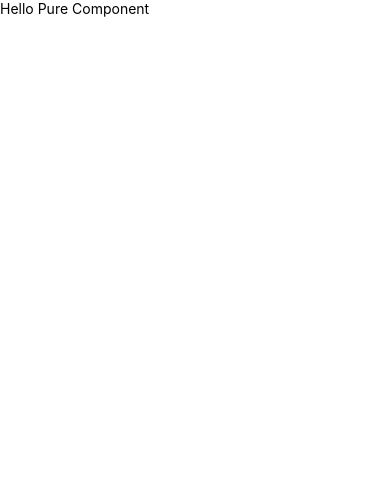
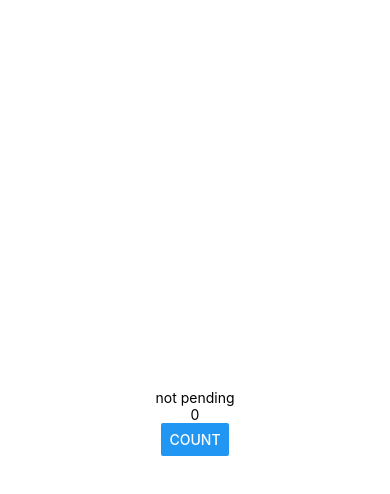
Before and after one commit to codePradeep/ReactNative, a React Native app: screen / in a window 390 px wide. Shown: the top 494 px of the page. Built offline with nearby package versions, Linux system fonts and the light colour scheme.

Commit message:
addded the Hooks

```diff
--- a/App.tsx
+++ b/App.tsx
@@ -18,46 +18,20 @@ import {
   useColorScheme,
   View,
 } from 'react-native';
+import ImprativeHandleHook from './app/viewModel/useImprativeHandleHook';
+import UseTransitionHook from './app/viewModel/UseTransitionHook';
 
 
 
-// const App = () => {
+const App = () => {
 
 
-//   return (
-//     <SafeAreaView style={{flex:1}}>
+  return (
+    <SafeAreaView style={{flex:1}}>
+      <UseTransitionHook />
+    </SafeAreaView>
+  );
+};
 
-//     </SafeAreaView>
-//   );
-// };
-
-class App extends React.PureComponent{
-  render(){
-     return (<SafeAreaView
-     style={{flex:1}}>
-      <Text>Hello Pure Component</Text>
-
-     </SafeAreaView>)
-  }
-}
-
-const styles = StyleSheet.create({
-  sectionContainer: {
-    marginTop: 32,
-    paddingHorizontal: 24,
-  },
-  sectionTitle: {
-    fontSize: 24,
-    fontWeight: '600',
-  },
-  sectionDescription: {
-    marginTop: 8,
-    fontSize: 18,
-    fontWeight: '400',
-  },
-  highlight: {
-    fontWeight: '700',
-  },
-});
 
 export default App;
--- /dev/null
+++ b/app/viewModel/UseTransitionHook.tsx
@@ -0,0 +1,25 @@
+import React, { forwardRef, useImperativeHandle, useRef, useState, useTransition } from "react";
+import { ActivityIndicator, Button, SafeAreaView, Text, TextInput, TextInputComponent } from "react-native";
+
+const UseTransitionHook =()=>{
+
+    const [isPending, startTransition] = useTransition();
+    const [count, setCount] = useState(0);
+
+    function handleClick() {
+      startTransition(() => {
+        setCount(c => c + 1);
+      })
+    }
+
+    return(
+    <SafeAreaView style={{flex:1,alignItems:"center",justifyContent:"center"}}>
+
+      {isPending && <ActivityIndicator />}
+      <Text>{isPending ? `pending`:`not pending`}</Text>
+      <Text>{count}</Text>
+        <Button  title="Count" onPress={()=>handleClick()} />
+
+    </SafeAreaView>)
+}
+export default UseTransitionHook
--- /dev/null
+++ b/app/viewModel/useImprativeHandleHook.tsx
@@ -0,0 +1,27 @@
+import React, { forwardRef, useImperativeHandle, useRef } from "react";
+import { Button, SafeAreaView, TextInput, TextInputComponent } from "react-native";
+
+const ImprativeHandleHook =()=>{
+
+    const FancyInput=(props: any, ref: React.Ref<any> | any) =>{
+        const inputRef :any= useRef();
+        useImperativeHandle(ref, () => ({
+          focus: () => {
+            inputRef.current.focus();
+          }
+        }));
+        return <TextInput ref={(Input)=>{inputRef.current=Input}} style={{backgroundColor:"lightgray",width:"90%",height:50}}  />;
+      }
+ let Input = forwardRef(FancyInput);
+
+
+    return(
+    <SafeAreaView style={{flex:1,alignItems:"center",justifyContent:"center"}}>
+        {/* {FancyInput()} */}
+        <TextInput  style={{backgroundColor:"lightgray",width:"90%",height:50}} />
+
+        <Button  title="Focus the Input" onPress={()=>Input} />
+
+    </SafeAreaView>)
+}
+export default ImprativeHandleHook
```
Also changed, not shown: app/viewModel/UseRefHook.tsx (added, +22 -0 lines).
